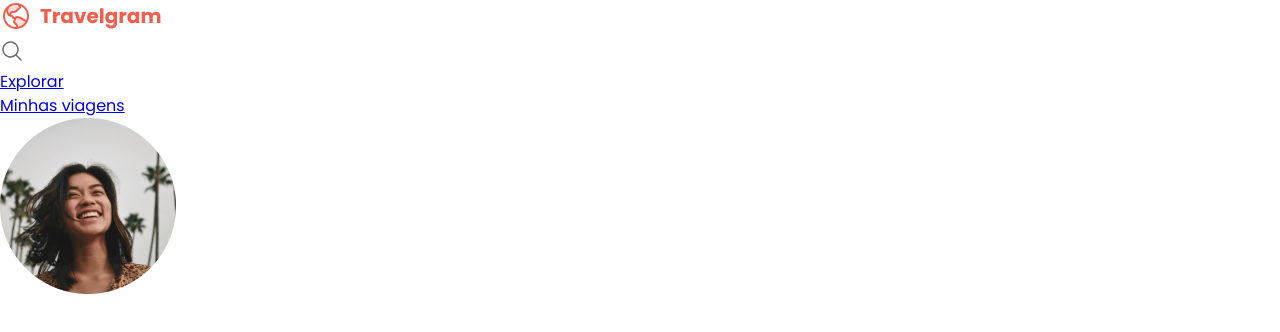
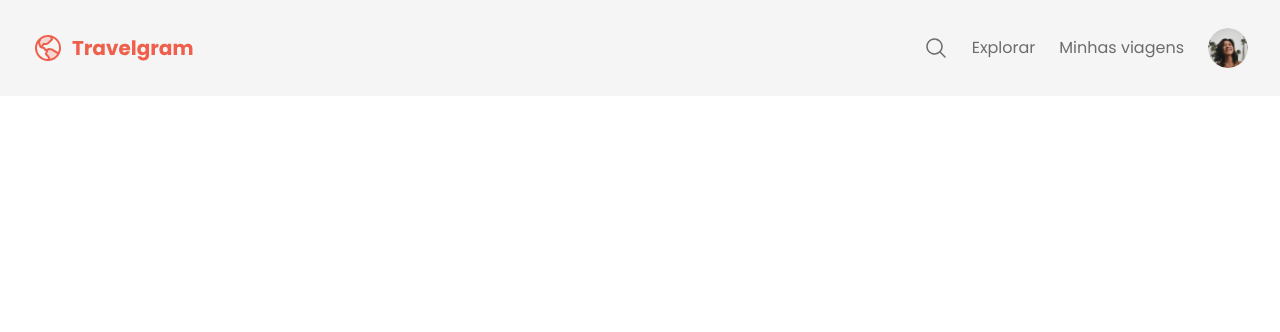
Before and after one commit to WendersonSantos00/perfil-de-viagens-Rocketseat, a plain HTML site: page index.html in a window 1280 px wide. Drawn offline with Linux system fonts and the light colour scheme.

Commit message:
done navigation

```diff
--- a/index.html
+++ b/index.html
@@ -13,7 +13,8 @@
 
 </head>
 <body>
-  <nav>
+  <div class="bg-surface-color">
+    <nav class="container">
       <a href="#" id="logo">
         <img src="/assets/Logo.svg" alt="Logomarca Travelgram" />
       </a>
@@ -31,8 +32,8 @@
             <img src="assets/Profile pic.png" alt="Imagem de Isabela Torres">
           </a>
         </li>
-
       </ul>
     </nav>
+  </div>
 </body>
 </html>
--- a/styles/global.css
+++ b/styles/global.css
@@ -7,8 +7,8 @@
 :root{
   /*Variaveis de cor*/
   --brand-color: #EF5F4C;
-  --background-color: #ffffff;
-  --surface-color: #f5f5f5;
+  --background-color: #FFFFFF;
+  --surface-color: #F5F5F5;
   --skeleton-color: #d9d9d9;
   --shape-transparency: #ffffff8f;
   --text-color-primary: #313131;
@@ -28,3 +28,22 @@ body{
   color: var(--text-color-secundary);
   background-color: var(--background-color);
 }
+
+a{
+  text-decoration: none;
+  color: inherit;
+}
+a:hover{
+  text-decoration: underline;
+  color: var(--brand-color);
+}
+
+.container{
+  padding-inline: 32px;
+  max-width: 1280px;
+  margin-inline: auto;
+}
+
+.bg-surface-color{
+  background-color: var(--surface-color);
+}
--- a/styles/index.css
+++ b/styles/index.css
@@ -1 +1,2 @@
 @import url(global.css);
+@import url(nav.css);
--- /dev/null
+++ b/styles/nav.css
@@ -0,0 +1,24 @@
+nav{
+  display: flex;
+  justify-content: space-between;
+  align-items: center;
+
+  line-height: 0;
+  padding-block: 20px;
+}
+
+nav ul{
+  list-style: none;
+  display: flex;
+  align-items: center;
+  gap: 24px;
+
+  padding-block: 8px;
+}
+
+nav ul li:last-child img{
+  width: 40px;
+  height: 40px;
+  object-fit: cover;
+  border-radius: 50%;
+}
```
Lines whose indentation alone changed are shown as unchanged.
